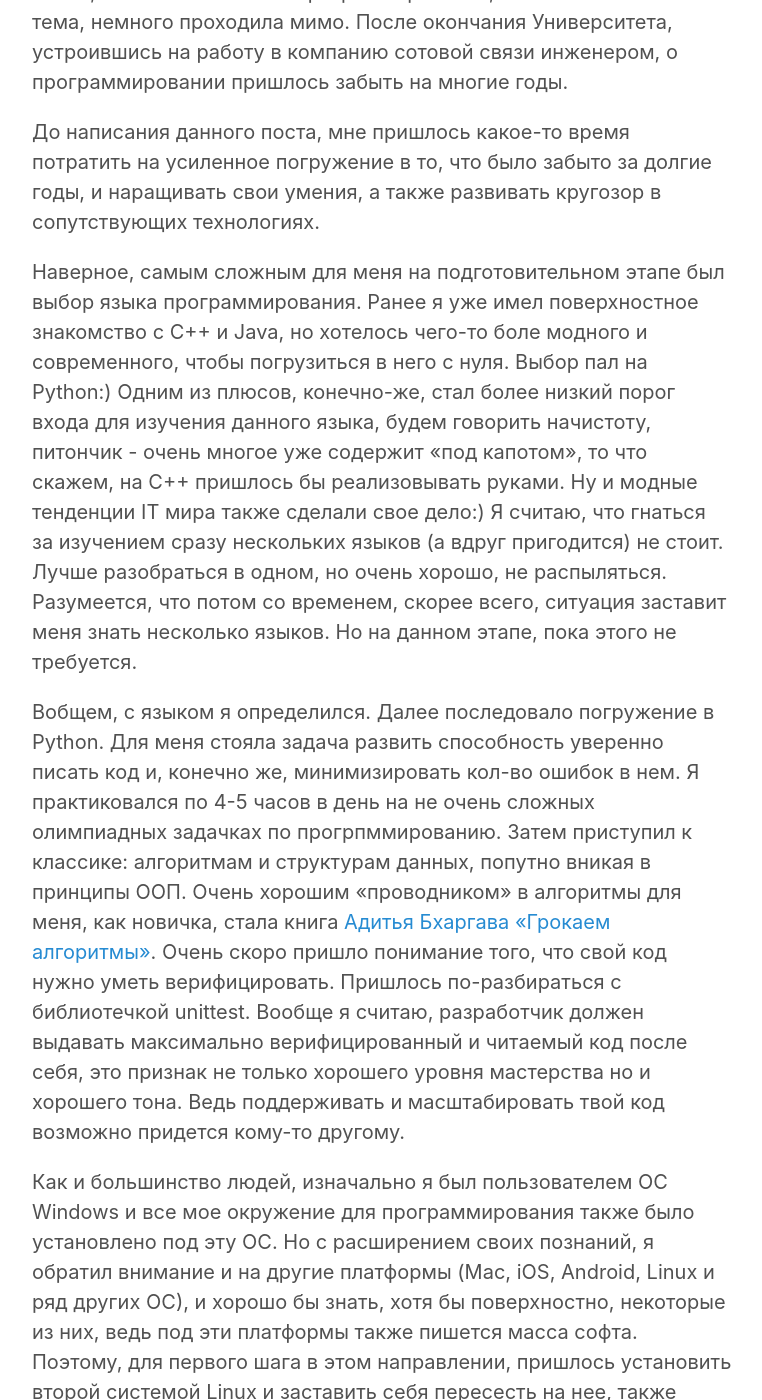
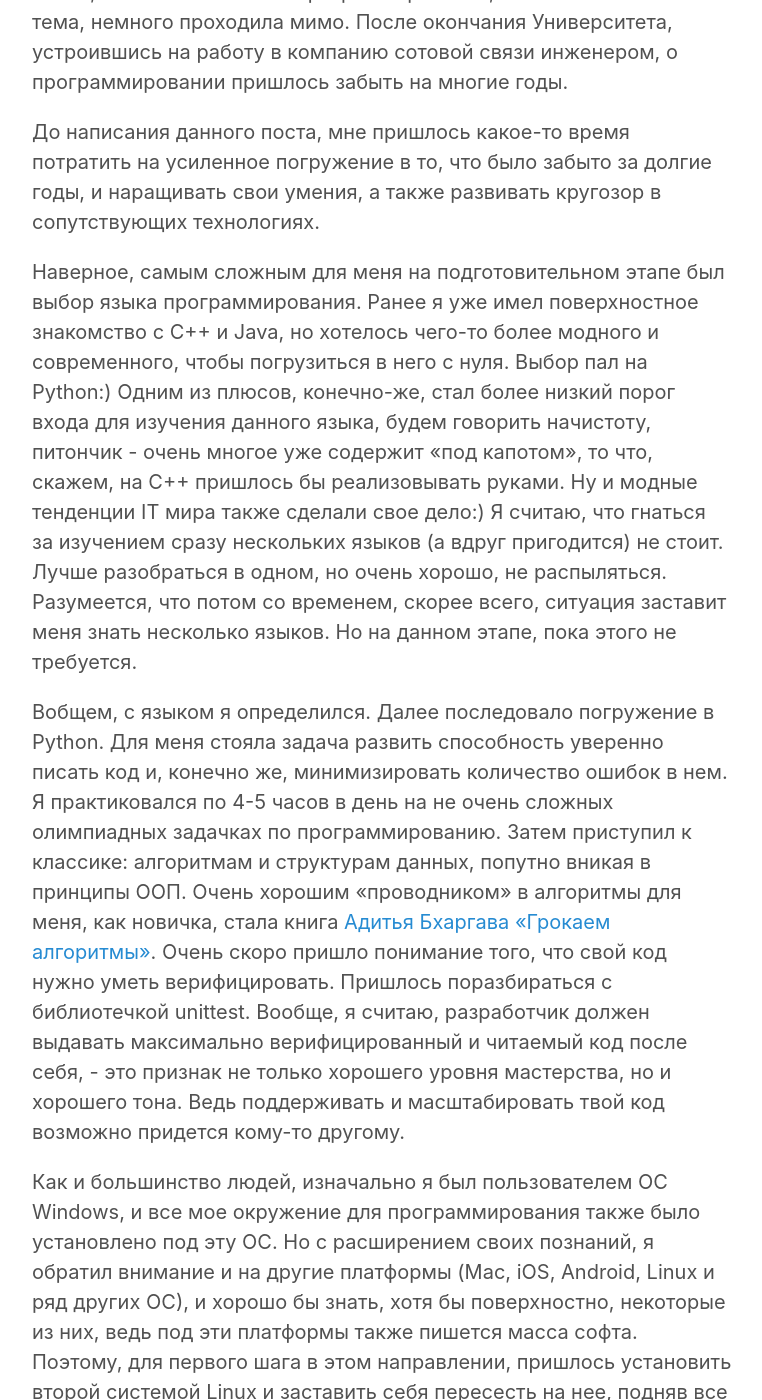
Before and after one commit to optima740/optima740.github.io, a Jekyll site: the page built from _posts/2020-01-23-start-point.md, in a window 1280 px wide and 1400 px high, scrolled down 1575 px. Shown: the whole window, without its empty margins (258-1020 px from the left). Built offline with Jekyll 4.4.1, drawn with Linux system fonts in a browser that asks for light colours; some of the changed text lies outside the part shown.

Commit message:
fix_errors_post3

```diff
--- a/_posts/2020-01-23-start-point.md
+++ b/_posts/2020-01-23-start-point.md
@@ -4,25 +4,25 @@ title: Точка старта. Когда ты понимаешь, что тв
 ---
 <img src="\image\start-point2.jpeg" alt="drawing" width="2000"/>
 
-В самом первом своем посте я озвучил достаточно мотивационный призыв, типа только вперед, только развитие, ни шагу назад! Но все-таки, надо отдавать себе отчет, и понимать с какими техническими знаниями, так сказать, «скилл левелом» я начинаю свой путь?
+В самом первом своем посте я озвучил достаточно мотивационный призыв, типа только вперед, только развитие, ни шагу назад! Но, все-таки, надо отдавать себе отчет, и понимать с какими техническими знаниями, так сказать, «скилл левелом» я начинаю свой путь?
 
 Если говорить, что программирование я начал изучать в свои 30+ лет совсем с нуля - значит немного слукавить:) Программированием я начал увлекаться еще в школьные годы (тогда это был Pascal). Затем поступил и учился в Волгоградском Техническом Университете, на специальности «автоматизация и управление». Все это, так или иначе, косвенно касалось программирования, но все-же главная тема, немного проходила мимо. После окончания Университета, устроившись на работу в компанию сотовой связи инженером, о программировании пришлось забыть на многие годы.
 
 До написания данного поста, мне пришлось какое-то время потратить на усиленное погружение в то, что было забыто за долгие годы, и наращивать свои умения, а также развивать кругозор в сопутствующих технологиях.
 
-Наверное, самым сложным для меня на подготовительном этапе был выбор языка программирования. Ранее я уже имел поверхностное знакомство с С++ и Java, но хотелось чего-то боле модного и современного, чтобы погрузиться в него с нуля. Выбор пал на Python:) Одним из плюсов, конечно-же, стал более низкий порог входа для изучения данного языка, будем говорить начистоту, питончик - очень многое уже содержит «под капотом», то что скажем, на C++ пришлось бы реализовывать руками. Ну и модные тенденции IT мира также сделали свое дело:)
+Наверное, самым сложным для меня на подготовительном этапе был выбор языка программирования. Ранее я уже имел поверхностное знакомство с С++ и Java, но хотелось чего-то более модного и современного, чтобы погрузиться в него с нуля. Выбор пал на Python:) Одним из плюсов, конечно-же, стал более низкий порог входа для изучения данного языка, будем говорить начистоту, питончик - очень многое уже содержит «под капотом», то что, скажем, на C++ пришлось бы реализовывать руками. Ну и модные тенденции IT мира также сделали свое дело:)
 Я считаю, что гнаться за изучением сразу нескольких языков (а вдруг пригодится) не стоит. Лучше разобраться в одном, но очень хорошо, не распыляться. Разумеется, что потом со временем, скорее всего, ситуация заставит меня знать несколько языков. Но на данном этапе, пока этого не требуется.
 
-Вобщем, с языком я определился. Далее последовало погружение в Python. Для меня стояла задача развить способность уверенно писать код и, конечно же, минимизировать кол-во ошибок в нем. Я практиковался по 4-5 часов в день на не очень сложных олимпиадных задачках по прогрпммированию. Затем приступил к классике: алгоритмам и структурам данных, попутно вникая в принципы ООП. Очень хорошим «проводником» в алгоритмы для меня, как новичка, стала книга [Адитья Бхаргава «Грокаем алгоритмы»](https://www.chitai-gorod.ru/catalog/book/960907/). Очень скоро пришло понимание того, что свой код нужно уметь верифицировать. Пришлось по-разбираться с библиотечкой unittest. Вообще я считаю, разработчик должен выдавать максимально верифицированный и читаемый код после себя, это признак не только хорошего уровня мастерства но и хорошего тона. Ведь поддерживать и масштабировать твой код возможно придется кому-то другому.
+Вобщем, с языком я определился. Далее последовало погружение в Python. Для меня стояла задача развить способность уверенно писать код и, конечно же, минимизировать количество ошибок в нем. Я практиковался по 4-5 часов в день на не очень сложных олимпиадных задачках по программированию. Затем приступил к классике: алгоритмам и структурам данных, попутно вникая в принципы ООП. Очень хорошим «проводником» в алгоритмы для меня, как новичка, стала книга [Адитья Бхаргава «Грокаем алгоритмы»](https://www.chitai-gorod.ru/catalog/book/960907/). Очень скоро пришло понимание того, что свой код нужно уметь верифицировать. Пришлось поразбираться с библиотечкой unittest. Вообще, я считаю, разработчик должен выдавать максимально верифицированный и читаемый код после себя, - это признак не только хорошего уровня мастерства, но и хорошего тона. Ведь поддерживать и масштабировать твой код возможно придется кому-то другому.
 
-Как и большинство людей, изначально я был пользователем ОС Windows и все мое окружение для программирования также было установлено под эту ОС. Но с расширением своих познаний, я обратил внимание и на другие платформы (Mac, iOS, Android, Linux и ряд других ОС), и хорошо бы знать, хотя бы поверхностно, некоторые из них, ведь под эти платформы также пишется масса софта. Поэтому, для первого шага в этом направлении, пришлось установить второй системой Linux и заставить себя пересесть на нее, также подняв все необходимое для моего обучения окружение. На Линуксе, кстати, это сделать проще и быстрее:)
+Как и большинство людей, изначально я был пользователем ОС Windows, и все мое окружение для программирования также было установлено под эту ОС. Но с расширением своих познаний, я обратил внимание и на другие платформы (Mac, iOS, Android, Linux и ряд других ОС), и хорошо бы знать, хотя бы поверхностно, некоторые из них, ведь под эти платформы также пишется масса софта. Поэтому, для первого шага в этом направлении, пришлось установить второй системой Linux и заставить себя пересесть на нее, подняв все необходимое для моего обучения окружение. На Линуксе, кстати, это сделать проще и быстрее:)
 
-Ну раз Python, то, скорее всего, дорога моя лежит в backend - подумал я, и начал интересоваться Web разработкой, что это и как все взаимодействует, какие технологии применяются, как вообще устроена структура индустрии разработки софта. Кто такие Архитектор, Менеджер, Тим-Лидеры, Какие бывают методологии разработки (agile-подходы). Как взаимодействуют между собой разработчики (developers), тестировщики (quality assessors ), а также отдел support-a который обеспечивает обратную связь от пользователей по выпущенному программному продукту.
+Ну раз Python, то, скорее всего, дорога моя лежит в backend - подумал я, и начал интересоваться Web-разработкой, что это и как все взаимодействует, какие технологии применяются, как вообще устроена структура индустрии разработки софта. Кто такие Архитектор, Менеджер, Тим-Лидеры. Какие бывают методологии разработки (agile-подходы). Как взаимодействуют между собой разработчики (developers), тестировщики (quality assessors ), а также отдел support-a который обеспечивает обратную связь от пользователей по выпущенному программному продукту.
 
-Конечно у меня, в силу своей многолетней работы в технической индустрии сотовой связи, уже есть кое-какое понимание сетей связи, протоколов (в частности IP), коммутации, маршрутизации и тд. Эти знания мне помогают в данном аспекте моего обучения, но все-же косвенно.
+Конечно у меня, в силу своей многолетней работы в технической индустрии сотовой связи, уже есть кое-какое понимание сетей связи, протоколов (в частности IP), коммутации, маршрутизации и т.д. Эти знания мне помогают в данном аспекте моего обучения, но все же косвенно.
 
-Итак, вернемся к Web. Ну раз Web - значит пришлось изучать механизм HTTP запросов, а также знакомиться и тренироваться с микрофреймворком Flask, изучать основы баз данных - ведь backend без использования БД никуда - ни в файлах же хранить информацию:) Как вытекающее из баз данных - пришлось изучить и разобраться на практике с основными моментами языка запросов SQL. А также c еще множеством разных сопутствующих тем и технологий таких как: работа с регулярными выражениями, синтаксис командной строки, система контроля версий Git и многое другое.
+Итак, вернемся к Web. Ну раз Web - значит пришлось изучать механизм HTTP запросов, а также знакомиться и тренироваться с микрофреймворком Flask, изучать основы баз данных - ведь backend без использования БД никуда - ни в файлах же хранить информацию:) Как вытекающее из баз данных, пришлось изучить и разобраться на практике с основными моментами языка запросов SQL. А также c еще множеством разных сопутствующих тем и технологий таких как: работа с регулярными выражениями, синтаксис командной строки, система контроля версий Git и многое другое.
 
-К отдельной теме, или ветке своего развития, я отнес бы изучение Machine Learning. И питончик тут пригодился, как нельзя кстати:) На данный момент ML - это достаточно перспективная, и бурно развивающаяся отрасль IT индустрии. Игнорировать современные тенденции нельзя, иначе можно всю жизнь посвятить изучению различных вебфреймворков, но прогресс уйдет без тебя. Конечно с нуля, руками написать нейросеть, нормализовать из сырых данных  необходимый dataset - я не смогу, но использовать популярные фреймворки, такие как Pandas, PyTorch или Fast.ai (ну и, конечно же, Гугл в помощь:) для решения несложных задач по распознаванию или классификации изображений вполне в состоянии. В этом направлении, я также, стараюсь развиваться.
+К отдельной теме, или ветке своего развития, я отнес бы изучение Machine Learning. И питончик тут пригодился, как нельзя кстати:) На данный момент ML - это достаточно перспективная, и бурно развивающаяся отрасль IT индустрии. Игнорировать современные тенденции нельзя, иначе можно всю жизнь посвятить изучению различных вебфреймворков, но прогресс уйдет без тебя. Конечно, с нуля руками написать нейросеть, нормализовать из сырых данных  необходимый dataset - я не смогу, но использовать популярные фреймворки, такие как Pandas, PyTorch или Fast.ai (ну и, конечно же, Гугл в помощь:) для решения несложных задач по распознаванию или классификации изображений вполне в состоянии. В этом направлении также стараюсь развиваться.
 
-И вот после всего, что я изучил, и тех знаний, которые имею на данный момент, все это показывает, насколько велика вся эта индустрия и насколько мои знания малы, по сравнению с тем, что еще нужно постичь и изучить. И поэтому, мою данную позицию на пути в IT можно назвать точкой отсчета:)
+И вот, после всего, что я изучил, и тех знаний, которые имею на данный момент - все это показывает, насколько велика вся эта индустрия и насколько мои знания малы, по сравнению с тем, что еще нужно постичь и изучить. И поэтому, мою данную позицию на пути в IT можно назвать точкой отсчета:)
```
